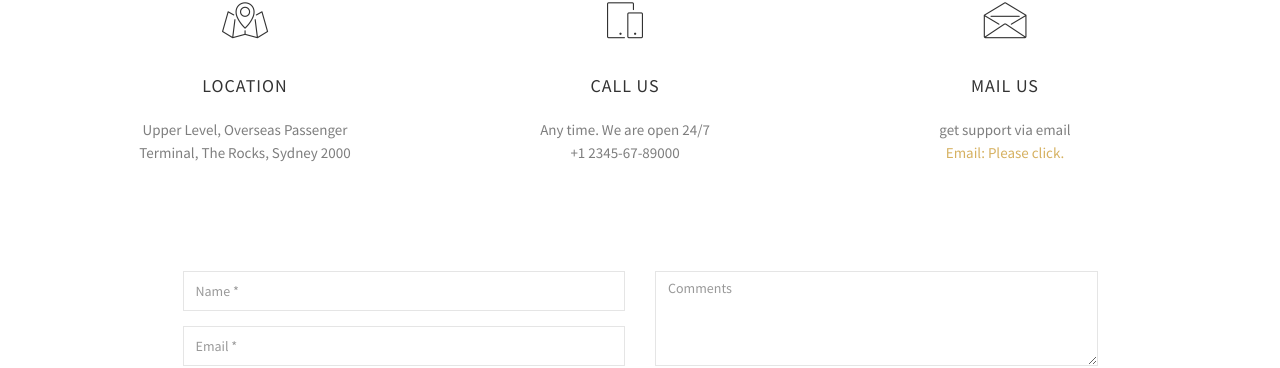
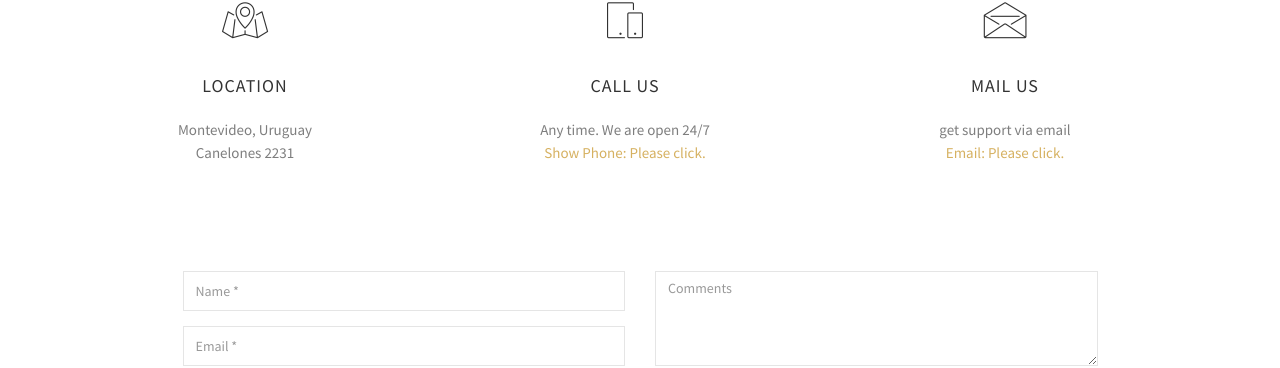
Before and after one commit to gastonborba/gastonborba.github.io, a Jekyll site: the page built from contact.html, in a window 1280 px wide. Shown: the part 927-1295 px from the top of the page. Built offline with Jekyll 4.4.1, drawn with Linux system fonts in a browser that asks for light colours; comment, search, counter and statistics services are not loaded; some of the changed lines change nothing that is shown.

Commit message:
phone number

```diff
--- a/contact.html
+++ b/contact.html
@@ -40,8 +40,8 @@ menu: Contact
                             <h4>location</h4>
                         </div>
                         <div class="desc">
-                            Upper Level, Overseas Passenger
-                            <br/>Terminal, The Rocks, Sydney 2000
+                            Montevideo, Uruguay
+                            <br/>Canelones 2231
                         </div>
                     </div>
                 </div>
@@ -55,7 +55,9 @@ menu: Contact
                         </div>
                         <div class="desc">
                             Any time. We are open 24/7
-                            <br/>+1 2345-67-89000
+                            <br/> <a id="phone" href="#" onclick='showPone(this);'>Show Phone: Please click.
+                                <span hidden>XPf1BGtcVQx4VQp2ZvN1AGD=</span>
+                            </a>
                         </div>
                     </div>
                 </div>
@@ -70,7 +72,14 @@ menu: Contact
                         <div class="desc">
                             get support via email
                             <br/>
-                            <a id="email" href="#" onclick='openMailer(this);'>Email: Please click.</a>
+                            <a id="email" href="#" onclick='openMailer(this);'>Email: Please click.
+
+                                <span hidden>em52eWdi</span>
+                                <span hidden>Og==</span>
+                                <span hidden>dXZvYmVvdmdAdHpudnkucGJ6</span>
+
+                            </a>
+
                         </div>
                     </div>
                 </div>
@@ -149,6 +158,7 @@ $( document ).ready(function() {
 
 
 <script language="JavaScript" type="text/javascript">
+
     function decode(a) {
         // ROT13 : a Caesar cipher
         // letter -> letter' such that code(letter') = (code(letter) + 13) modulo 26
@@ -158,12 +168,36 @@ $( document ).ready(function() {
     };
 
     function openMailer(element) {
-    var x = decode("uvobeovg@tznvy.pbz");
-    var y = decode("znvygb:uvobeovg@tznvy.pbz");
 
-    element.setAttribute("href", y);
+        var href = "";
+        var mail = "";
+        jQuery.each($(element).children(), function() {
+            var span = $(this).text();
+            span = atob(span);
+            span = decode(span);
+            href = href.concat(span);
+            mail = span;
+        });
+
+        element.setAttribute("href", href);
         element.setAttribute("onclick", "");
-    element.firstChild.nodeValue = x;
+        element.firstChild.nodeValue = mail;
+    };
+
+    function showPone(element) {
+
+        var phone = "";
+
+        jQuery.each($(element).children(), function() {
+            var span = $(this).text();
+            span = decode(span);
+            span = atob(span);
+            phone = phone.concat(span);
+        });
+
+        element.setAttribute("href", "javascript:void(0)");
+        element.setAttribute("onclick", "");
+        element.firstChild.nodeValue = phone;
     };
 
 </script>
```
Lines whose indentation alone changed are shown as unchanged.
